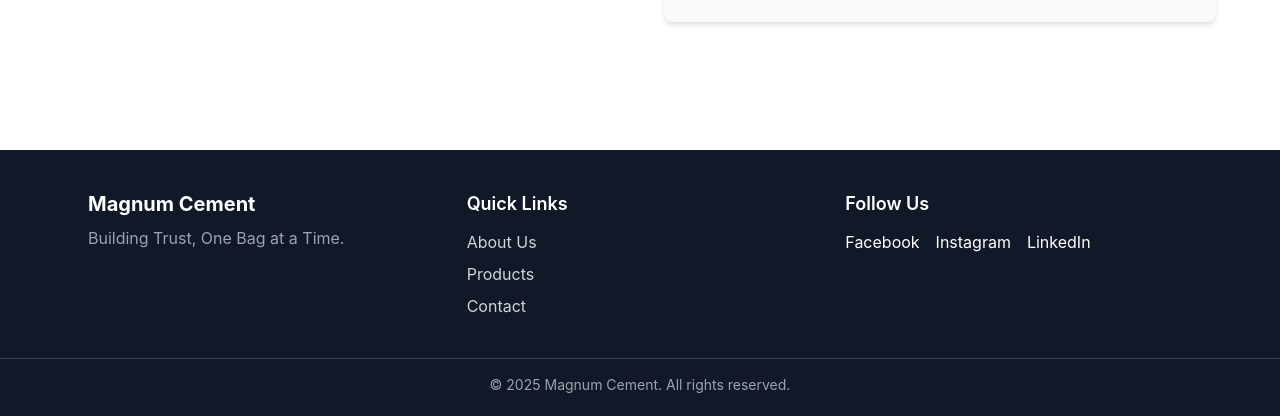
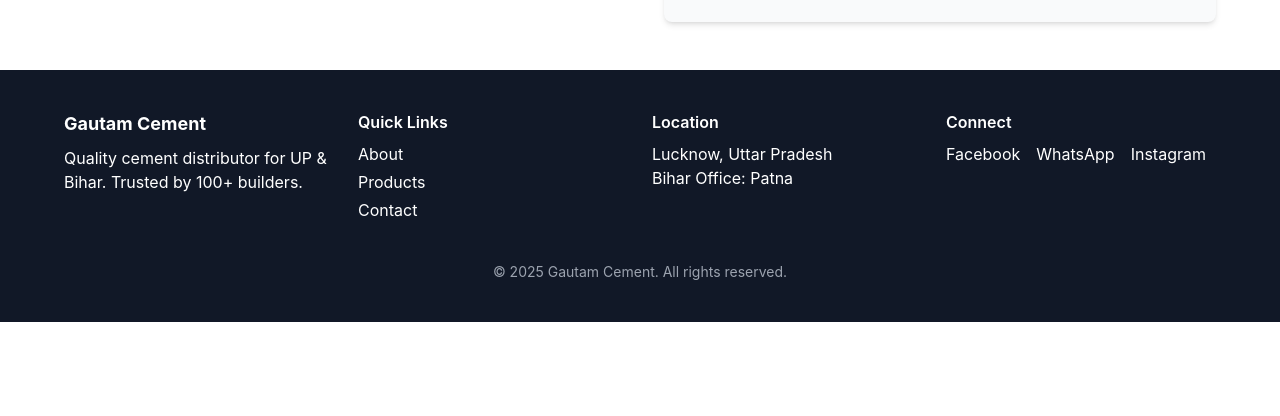
Before and after one commit to gautam160802/Cem---Firm, a React (Vite) app: page / in a window 1280 px wide. Shown: the part 3627-4043 px from the top of the page. After the commit the page ends 3949 px from the top, so only its background shows below. Built offline with nearby package versions, Linux system fonts and the light colour scheme.

Commit message:
going to deploy the code

```diff
--- a/src/components/Footer.jsx
+++ b/src/components/Footer.jsx
@@ -1,58 +1,61 @@
+// src/components/Footer.jsx
 import React from "react";
 
-export default function Footer() {
+const Footer = () => {
   return (
-    <footer className="bg-gray-900 text-white pt-10 pb-6 mt-20">
-      <div className="max-w-6xl mx-auto px-6 grid grid-cols-1 md:grid-cols-3 gap-8 text-center md:text-left">
-        {/* Brand Info */}
+    <footer className="bg-gray-900 text-white py-10 px-5">
+      <div className="max-w-6xl mx-auto grid grid-cols-1 sm:grid-cols-2 md:grid-cols-4 gap-6">
         <div>
-          <h3 className="text-xl font-bold mb-2">Magnum Cement</h3>
-          <p className="text-gray-400">Building Trust, One Bag at a Time.</p>
+          <h3 className="font-bold text-lg mb-2">Gautam Cement</h3>
+          <p>
+            Quality cement distributor for UP & Bihar. Trusted by 100+ builders.
+          </p>
         </div>
-
-        {/* Quick Links */}
         <div>
-          <h4 className="text-lg font-semibold mb-3">Quick Links</h4>
-          <ul className="space-y-2 text-gray-300">
+          <h4 className="font-semibold mb-2">Quick Links</h4>
+          <ul className="space-y-1">
             <li>
-              <a href="#about" className="hover:text-white">
-                About Us
+              <a href="#about" className="hover:text-yellow-400">
+                About
               </a>
             </li>
             <li>
-              <a href="#products" className="hover:text-white">
+              <a href="#products" className="hover:text-yellow-400">
                 Products
               </a>
             </li>
             <li>
-              <a href="#contact" className="hover:text-white">
+              <a href="#contact" className="hover:text-yellow-400">
                 Contact
               </a>
             </li>
           </ul>
         </div>
-
-        {/* Social Icons */}
         <div>
-          <h4 className="text-lg font-semibold mb-3">Follow Us</h4>
-          <div className="flex justify-center md:justify-start space-x-4">
+          <h4 className="font-semibold mb-2">Location</h4>
+          <p>Lucknow, Uttar Pradesh</p>
+          <p>Bihar Office: Patna</p>
+        </div>
+        <div>
+          <h4 className="font-semibold mb-2">Connect</h4>
+          <div className="flex space-x-4">
             <a href="#" className="hover:text-yellow-400">
               Facebook
             </a>
             <a href="#" className="hover:text-yellow-400">
-              Instagram
+              WhatsApp
             </a>
             <a href="#" className="hover:text-yellow-400">
-              LinkedIn
+              Instagram
             </a>
           </div>
         </div>
       </div>
-
-      {/* Bottom Footer */}
-      <div className="mt-10 border-t border-gray-700 pt-4 text-center text-gray-400 text-sm">
-        &copy; {new Date().getFullYear()} Magnum Cement. All rights reserved.
-      </div>
+      <p className="text-center mt-10 text-sm text-gray-400">
+        &copy; {new Date().getFullYear()} Gautam Cement. All rights reserved.
+      </p>
     </footer>
   );
-}
+};
+
+export default Footer;
--- a/src/components/Products.jsx
+++ b/src/components/Products.jsx
@@ -1,5 +1,5 @@
 import React, { useState } from "react";
-import { motion } from "framer-motion";
+import { motion as _motion } from "framer-motion";
 
 const dummyProducts = [
   {
@@ -48,7 +48,7 @@
 
         <div className="grid grid-cols-1 sm:grid-cols-2 md:grid-cols-3 gap-10">
           {products.map((product, index) => (
-            <motion.div
+            <_motion.div
               key={product.id}
               className="bg-white dark:bg-gray-800 rounded-xl overflow-hidden shadow-md hover:shadow-2xl transform hover:-translate-y-2 transition duration-300"
               initial={{ opacity: 0, y: 30 }}
@@ -74,7 +74,7 @@
                   {product.description}
                 </p>
               </div>
-            </motion.div>
+            </_motion.div>
           ))}
         </div>
       </div>
--- a/src/components/Testimonials.jsx
+++ b/src/components/Testimonials.jsx
@@ -3,7 +3,7 @@
 import { Autoplay, Pagination } from "swiper/modules";
 import "swiper/css";
 import "swiper/css/pagination";
-import { motion } from "framer-motion";
+import { motion as _motion } from "framer-motion";
 import { FaStar } from "react-icons/fa";
 
 const testimonials = [
@@ -75,7 +75,7 @@
         >
           {testimonials.map((t, i) => (
             <SwiperSlide key={`testimonial-${i}`}>
-              <motion.div
+              <_motion.div
                 className="bg-white dark:bg-gray-900 p-8 rounded-lg shadow-xl text-center max-w-xl mx-auto"
                 initial={{ opacity: 0, y: 40 }}
                 whileInView={{ opacity: 1, y: 0 }}
@@ -109,7 +109,7 @@
                     {t.company}
                   </span>
                 </div>
-              </motion.div>
+              </_motion.div>
             </SwiperSlide>
           ))}
         </Swiper>
```
